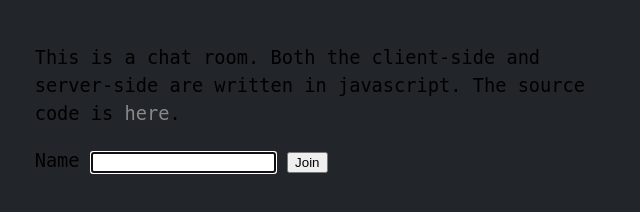
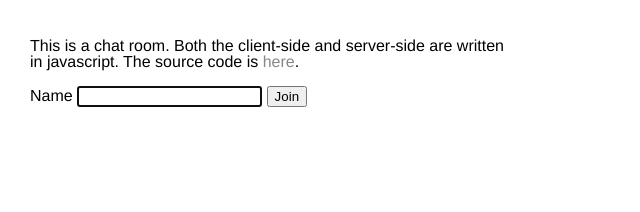
Before and after one commit to GunioRobot/chat, a website: page index.html in a window 1280 px wide. Shown: the whole page, without its empty margins (0-640 px from the left). Drawn offline with Linux system fonts and the light colour scheme; no server answers.

```diff
--- a/style.css
+++ b/style.css
@@ -12,8 +12,8 @@
 }
 
 body, table {
-  font-size: 14pt;
-  line-height: 150%;
+  font-size: 12pt;
+  line-height: 100%;
 }
 tr,td,table {
   padding: 0;
@@ -31,7 +31,7 @@
 a:hover { text-decoration: underline; color: #aaa; }
 
 #loading, #connect {
-  background: #22252a;
+  background: #fff;
   position: fixed;
   top: 0;
   left: 0;
@@ -44,7 +44,7 @@
 #connect { z-index: 10000001; }
 
 #loading p, #connect fieldset  {
-  font-family: DejaVu Sans Mono, fixed;
+  font-family: Helvetica, sans-serif;
   width: 30em;
   border: 0;
 }
```
